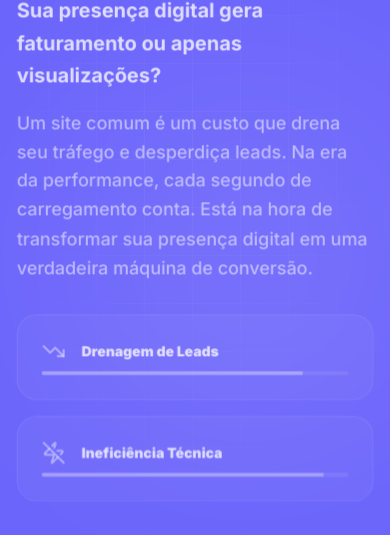
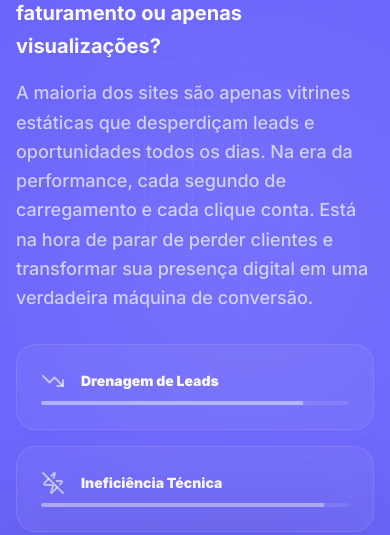
Before and after one commit to nivotechdev/nivotech, a Next.js app: page / in a window 390 px wide. Shown: the part 1033-1568 px from the top of the page. Built offline with nearby package versions, Linux system fonts and the light colour scheme.

Commit message:
"Atue como um Especialista em Front-end UI. Preciso implementar um efeit

```diff
--- a/src/app/page.tsx
+++ b/src/app/page.tsx
@@ -17,19 +17,17 @@ export default function Home() {
     <>
       <ScrollProgress />
       <Header />
-      <main className="relative">
-        {/* Camada Superior: Hero */}
-        <div className="relative z-10">
+      <main className="relative bg-background">
+        {/* Camada 1: Hero (Flui normalmente) */}
+        <div className="relative z-20 bg-background">
           <HeroSection />
         </div>
 
-        {/* Camada Inferior: Sticky Reveal Section */}
-        <div className="relative z-0">
-          <ProblemSection />
-        </div>
+        {/* Camada 0: Sticky Problem Section (Fica presa ao fundo) */}
+        <ProblemSection />
 
-        {/* Camada Superior de Cobertura: Restante do Site */}
-        <div className="relative z-10">
+        {/* Camada 2: Restante do Site (Cobre a seção fixa ao subir) */}
+        <div className="relative z-20 bg-background shadow-[0_-50px_100px_rgba(0,0,0,0.1)]">
           <FeaturesSection />
           <ShowcaseSection />
           <PerformanceCostSection />
--- a/src/components/sections/problem.tsx
+++ b/src/components/sections/problem.tsx
@@ -1,31 +1,15 @@
 
 "use client";
 
-import React, { useRef } from 'react';
-import { motion, useScroll, useTransform } from 'framer-motion';
-import { cn } from '@/lib/utils';
+import React from 'react';
+import { motion } from 'framer-motion';
 import { AlertCircle, TrendingDown, ZapOff } from 'lucide-react';
 
 export default function ProblemSection() {
-  const sectionRef = useRef<HTMLDivElement>(null);
-
-  const { scrollYProgress } = useScroll({
-    target: sectionRef,
-    offset: ["start end", "end start"]
-  });
-
-  // Animações sutis de entrada para o conteúdo enquanto a seção está fixa
-  const contentOpacity = useTransform(scrollYProgress, [0, 0.2, 0.8, 1], [0, 1, 1, 0]);
-  const scale = useTransform(scrollYProgress, [0, 0.2, 0.8, 1], [0.98, 1, 1, 0.98]);
-
   return (
     <section
-      ref={sectionRef}
-      className="relative w-full h-screen"
+      className="sticky top-0 w-full h-screen overflow-hidden flex items-center justify-center bg-primary z-10"
     >
-      {/* Container Sticky: Fica travado no topo da tela */}
-      <div className="sticky top-0 w-full h-screen overflow-hidden flex items-center justify-center bg-primary">
-
       {/* Background Tech Elements */}
       <div className="absolute inset-0 z-0">
         <div className="absolute inset-0 bg-[linear-gradient(to_right,hsl(var(--background)/0.05)_1px,transparent_1px),linear-gradient(to_bottom,hsl(var(--background)/0.05)_1px,transparent_1px)] bg-[size:3rem_3rem] [mask-image:radial-gradient(ellipse_at_center,black,transparent_80%)]" />
@@ -35,70 +19,80 @@ export default function ProblemSection() {
       {/* Decorative Orbs */}
       <div className="absolute top-1/2 left-1/4 -translate-y-1/2 w-[300px] h-[300px] bg-background/10 rounded-full blur-[100px] animate-aura-pulse" />
 
-        <motion.div
-          style={{
-            opacity: contentOpacity,
-            scale: scale
-          }}
-          className="container mx-auto px-4 relative z-10"
-        >
+      <div className="container mx-auto px-4 relative z-10">
         <div className="max-w-5xl mx-auto flex flex-col items-center text-center">
 
           {/* Status Badge */}
-            <div className="mb-8 inline-flex items-center gap-3 px-4 py-2 rounded-full bg-background/10 border border-background/20 backdrop-blur-md">
+          <motion.div
+            initial={{ opacity: 0, y: 10 }}
+            whileInView={{ opacity: 1, y: 0 }}
+            viewport={{ once: true }}
+            className="mb-8 inline-flex items-center gap-3 px-4 py-2 rounded-full bg-background/10 border border-background/20 backdrop-blur-md"
+          >
             <AlertCircle className="w-4 h-4 text-background animate-pulse" />
             <span className="font-code text-[10px] md:text-xs font-black text-background tracking-[0.3em] uppercase">
               Protocolo de Auditoria: Alerta Crítico
             </span>
-            </div>
+          </motion.div>
 
           {/* Headline */}
-            <h2 className="text-4xl sm:text-6xl md:text-8xl font-black tracking-tightest leading-[1] md:leading-[0.9] text-background">
+          <motion.h2
+            initial={{ opacity: 0, scale: 0.95 }}
+            whileInView={{ opacity: 1, scale: 1 }}
+            viewport={{ once: true }}
+            transition={{ duration: 0.8 }}
+            className="text-4xl sm:text-6xl md:text-8xl font-black tracking-tightest leading-[1] md:leading-[0.9] text-background"
+          >
             Faturamento Real ou <br />
             <span className="opacity-40">Apenas Vaidade?</span>
-            </h2>
+          </motion.h2>
 
           {/* Problem Body */}
           <div className="mt-12 grid grid-cols-1 md:grid-cols-12 gap-8 items-center text-left">
-              <div className="md:col-span-7">
+            <motion.div
+              initial={{ opacity: 0, x: -20 }}
+              whileInView={{ opacity: 1, x: 0 }}
+              viewport={{ once: true }}
+              className="md:col-span-7"
+            >
               <p className="text-xl md:text-2xl font-bold text-background leading-relaxed">
                 Sua presença digital gera faturamento ou apenas visualizações?
               </p>
               <p className="mt-4 text-lg text-background/70 leading-relaxed font-medium">
-                  Um site comum é um custo que drena seu tráfego e desperdiça leads. Na era da performance, cada segundo de carregamento conta. Está na hora de transformar sua presença digital em uma verdadeira máquina de conversão.
+                A maioria dos sites são apenas vitrines estáticas que desperdiçam leads e oportunidades todos os dias. Na era da performance, cada segundo de carregamento e cada clique conta. Está na hora de parar de perder clientes e transformar sua presença digital em uma verdadeira máquina de conversão.
               </p>
-              </div>
+            </motion.div>
 
             <div className="md:col-span-5 flex flex-col gap-4">
-                <div className="p-6 rounded-2xl bg-background/5 border border-background/10 backdrop-blur-sm">
+              <motion.div
+                initial={{ opacity: 0, x: 20 }}
+                whileInView={{ opacity: 1, x: 0 }}
+                viewport={{ once: true }}
+                className="p-6 rounded-2xl bg-background/5 border border-background/10 backdrop-blur-sm"
+              >
                 <div className="flex items-center gap-4 mb-2">
                   <TrendingDown className="w-6 h-6 text-background/60" />
                   <span className="font-black text-sm text-background">Drenagem de Leads</span>
                 </div>
                 <div className="w-full h-1 bg-background/10 rounded-full overflow-hidden">
+                  <div className="h-full bg-background/40 w-[85%]" />
+                </div>
+              </motion.div>
+
               <motion.div
-                      initial={{ width: 0 }}
-                      whileInView={{ width: "85%" }}
-                      transition={{ duration: 1.5, delay: 0.5 }}
-                      className="h-full bg-background/40"
-                    />
-                  </div>
-                </div>
-
-                <div className="p-6 rounded-2xl bg-background/5 border border-background/10 backdrop-blur-sm">
+                initial={{ opacity: 0, x: 20 }}
+                whileInView={{ opacity: 1, x: 0 }}
+                viewport={{ once: true, delay: 0.2 }}
+                className="p-6 rounded-2xl bg-background/5 border border-background/10 backdrop-blur-sm"
+              >
                 <div className="flex items-center gap-4 mb-2">
                   <ZapOff className="w-6 h-6 text-background/60" />
                   <span className="font-black text-sm text-background">Ineficiência Técnica</span>
                 </div>
                 <div className="w-full h-1 bg-background/10 rounded-full overflow-hidden">
-                    <motion.div
-                      initial={{ width: 0 }}
-                      whileInView={{ width: "92%" }}
-                      transition={{ duration: 1.5, delay: 0.7 }}
-                      className="h-full bg-background/40"
-                    />
+                  <div className="h-full bg-background/40 w-[92%]" />
                 </div>
-                </div>
+              </motion.div>
             </div>
           </div>
 
@@ -110,7 +104,6 @@ export default function ProblemSection() {
           </div>
 
         </div>
-        </motion.div>
       </div>
     </section>
   );
```
Lines whose indentation alone changed are shown as unchanged.
